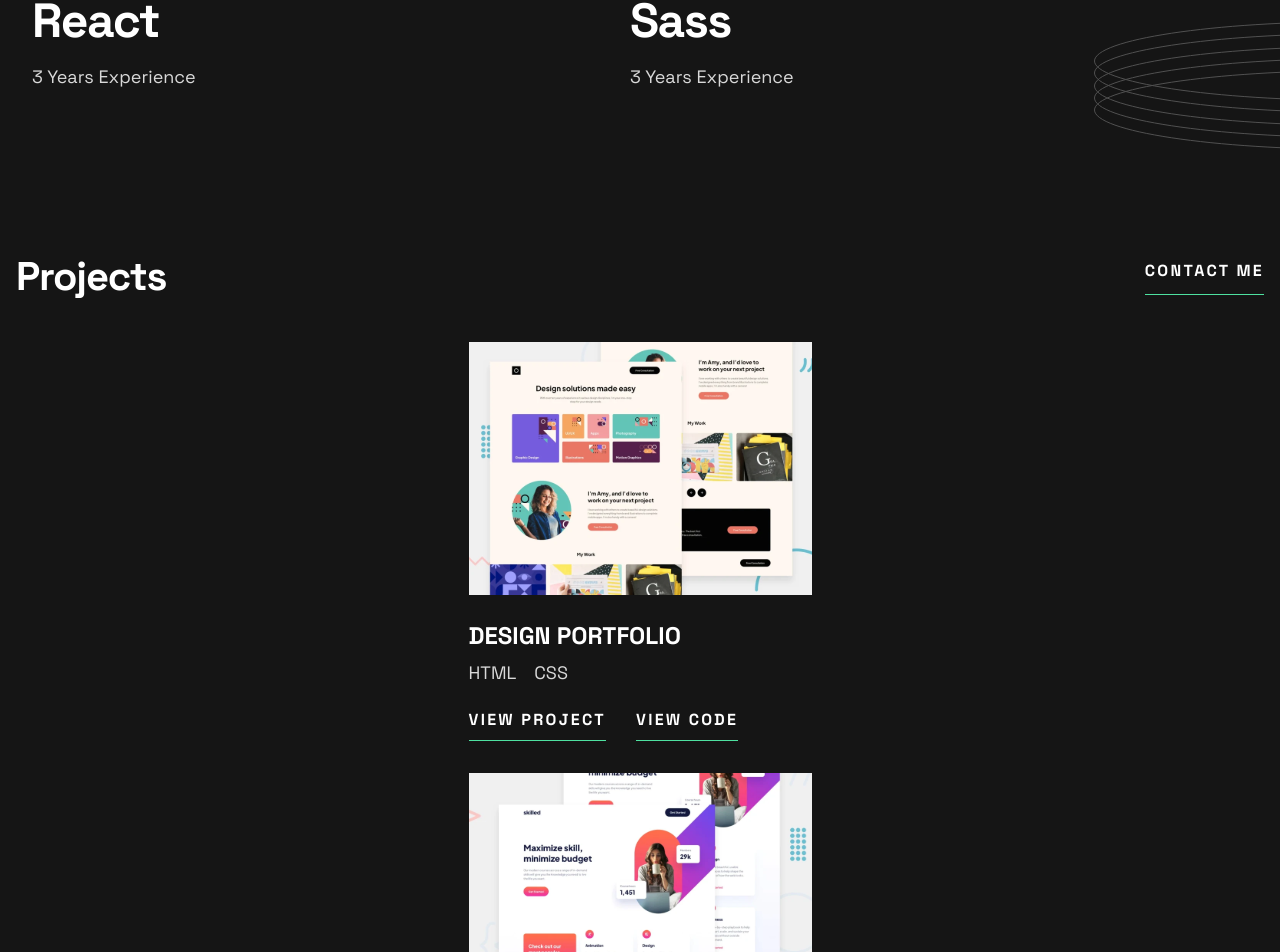
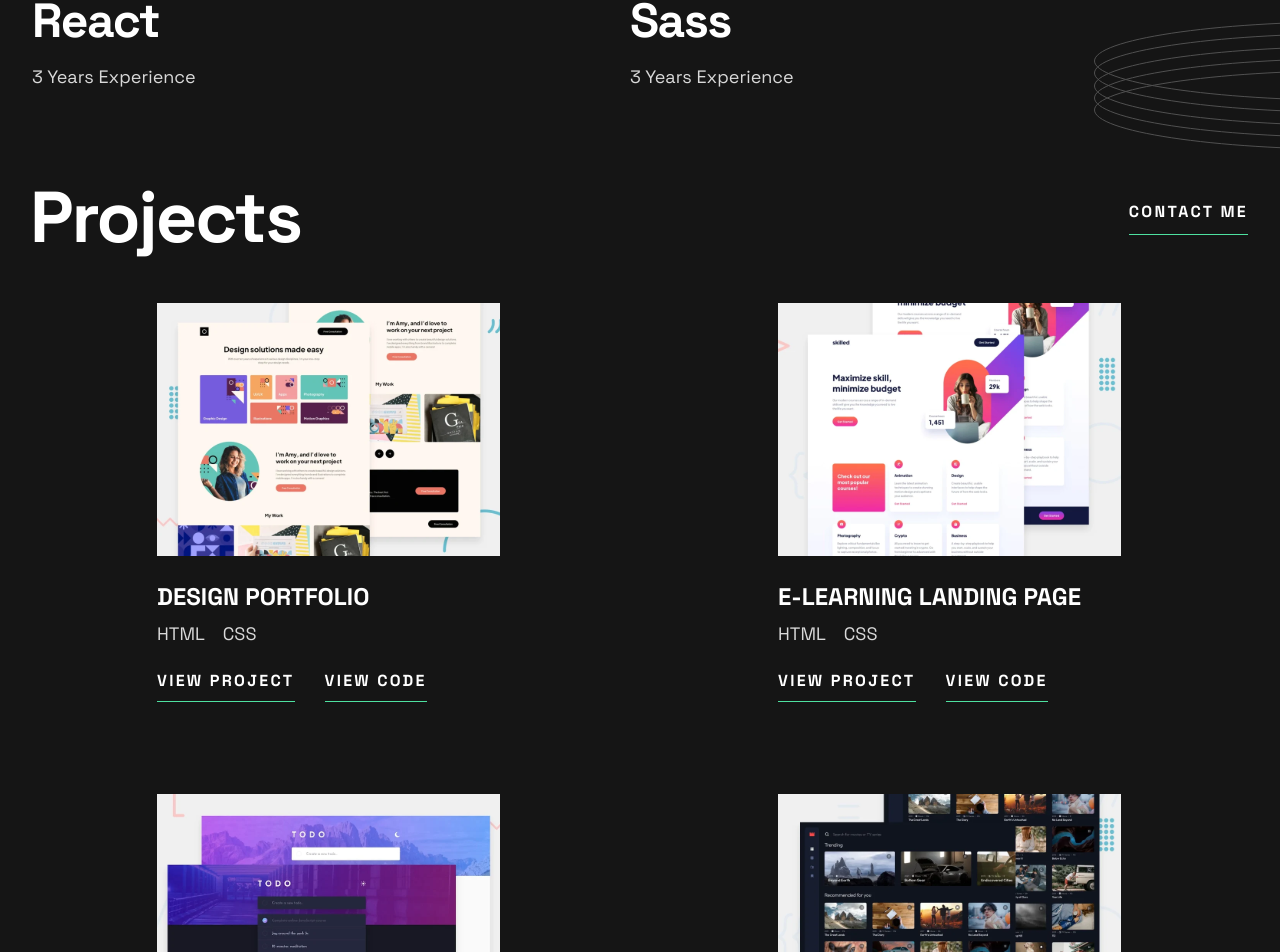
Before and after one commit to Oleksandr-Berd/dev-port, a React (Create React App) app: page / in a window 1280 px wide. Shown: the part 1124-2076 px from the top of the page. Built offline with nearby package versions, Linux system fonts and the light colour scheme.

Commit message:
projects is done

```diff
--- a/src/components/Projects/ProjectsStyled.ts
+++ b/src/components/Projects/ProjectsStyled.ts
@@ -5,6 +5,13 @@ export const CommonCon = styled.div`
   padding-left: 16px;
   padding-right: 16px;
   padding-bottom: 80px;
+
+  @media (min-width: 768px) {
+    padding-top: 0px;
+    padding-left: 30px;
+    padding-right: 32px;
+    padding-bottom: 100px;
+  }
 `;
 
 export const TitleCon = styled.div`
@@ -18,6 +25,11 @@ export const TitleCon = styled.div`
   & > h2 {
     font-size: 40px;
     letter-spacing: -1.14px;
+
+    @media (min-width: 768px){
+      font-size: 72px;
+      letter-spacing: -2.05px;
+    }
   }
 
   & > a {
@@ -48,6 +60,13 @@ export const ProjectTitle = styled.h2`
 export const ProjectsList = styled.ul`
 display: flex;
 flex-direction: column;
+
+@media (min-width: 768px){
+  display: grid;
+  grid-template-columns: repeat(2, 1fr);
+  grid-column-gap: 24px;
+  grid-row-gap: 60px;
+}
 `
 
 export const ProjectsItem = styled.li`
```
